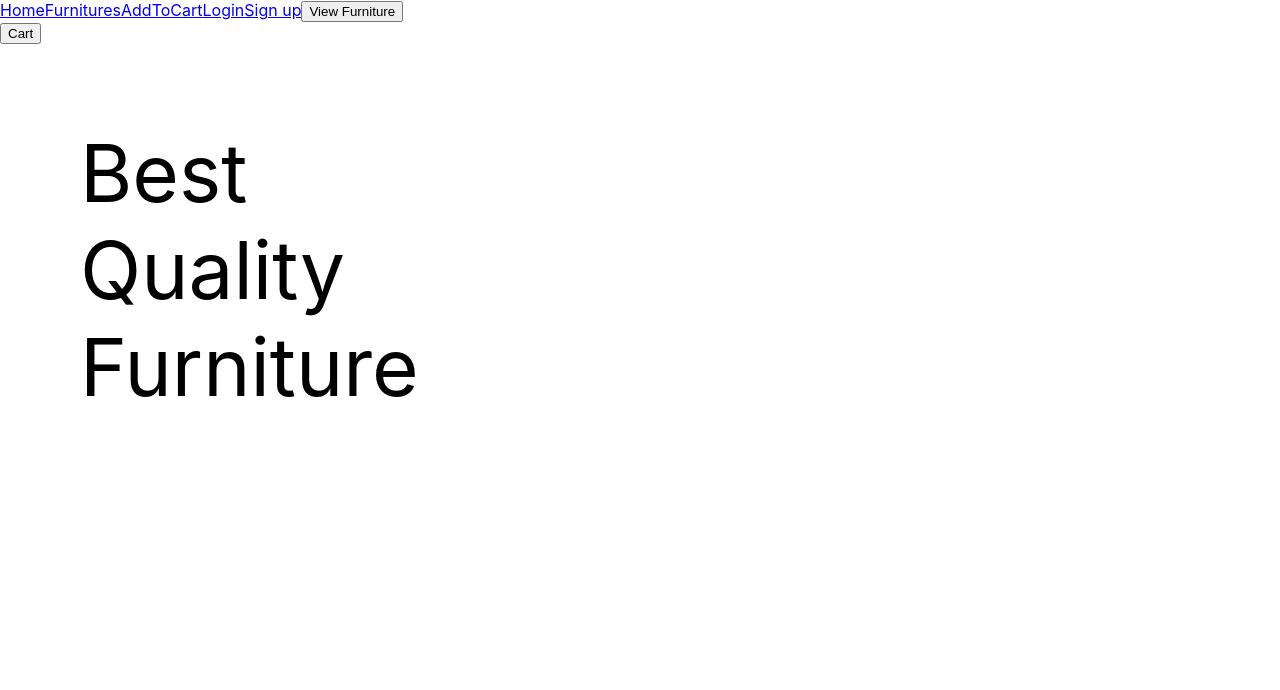
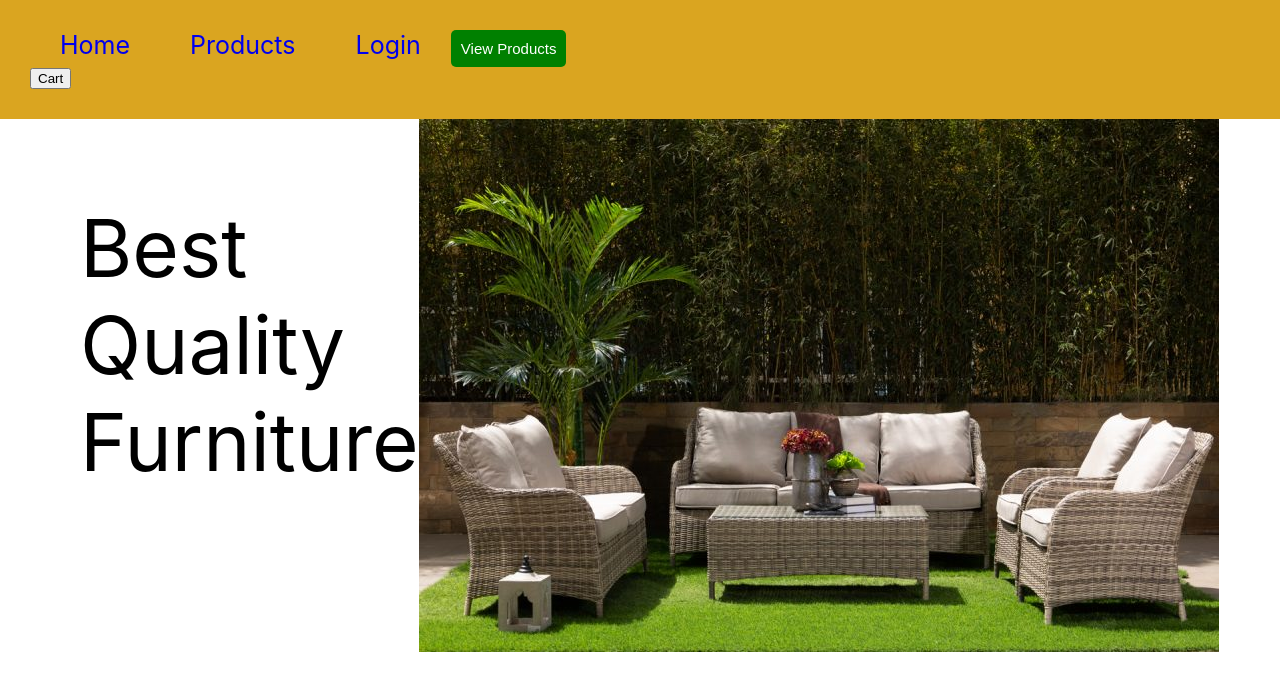
Before and after one commit to gideonlangat98/Furniture-Booking, a React (Create React App) app: page / in a window 1280 px wide. Shown: the top 690 px of the page. Built offline with nearby package versions, Linux system fonts and the light colour scheme.

Commit message:
add image to homepage

```diff
--- a/package.json
+++ b/package.json
@@ -8,6 +8,7 @@
     "@testing-library/user-event": "^13.5.0",
     "react": "^18.2.0",
     "react-dom": "^18.2.0",
+    "react-icons": "^4.4.0",
     "react-router-dom": "^5.3.3",
     "react-scripts": "5.0.1",
     "web-vitals": "^2.1.4"
--- a/src/App.css
+++ b/src/App.css
@@ -2,21 +2,28 @@
     text-align: center;
 }
 
-/* .navbar--wrapper{ */
-    /* font-size: 25px;
-    height: 10vh;
-    background: goldenrod;
-    color: white;
+.nav{
+    background-color: goldenrod;
+    padding: 30px;
+}
+
+.home-page{
     display: flex;
-    justify-content: space-between;
-    align-items: center;
-    padding: 0 1rem;
-} */
+}
 
 .login{
     margin-right: 1rem;
     font-size: 20px;
     padding: 5px;
+    border-radius: 5px;
+}
+
+.view-button{
+    color: white;
+    font-size: 15px;
+    background-color: green;
+    padding: 8px;
+    border-color: transparent;
     border-radius: 5px;
 }
 
--- a/src/App.js
+++ b/src/App.js
@@ -30,7 +30,7 @@ function App() {
 
   return (
     <div>
-      <NavBar setShow={setShow} size={cart.length} />
+      <NavBar setShow={setShow} />
       <Switch>
       <Route exact path="/">
       <HomePage />
--- a/src/Components/AddToCart.js
+++ b/src/Components/AddToCart.js
@@ -10,7 +10,7 @@ function AddToCart({cart, setCart, handleChange}) {
   };
 
   function handlePrice(){
-    let answ = 10000
+    let answ = price
     cart.map((furniture) => (answ += furniture.amount * furniture.price));
     setPrice(answ)
   }
@@ -29,7 +29,7 @@ function AddToCart({cart, setCart, handleChange}) {
         </div>
         <div>
           <button onClick={() => handleChange(furniture, 1)}>+</button>
-          <button>{furniture.amount}</button>
+          <button>{furniture.price}</button>
           <button onClick={() => handleChange(furniture, -1)}>-</button>
         </div>
         <div>
--- a/src/Components/HomePage.js
+++ b/src/Components/HomePage.js
@@ -1,9 +1,15 @@
 import React from 'react';
+import furn1 from '../images/furn.jpg'
 
 function HomePage() {
   return (
-    <div>
-     <p style={{fontSize:"5rem", marginLeft: "5rem"}}>Best<br></br> Quality<br></br>Furniture</p>
+    <div className='home-page'>
+      <div>
+      <p style={{fontSize:"5rem", marginLeft: "5rem"}}>Best<br></br> Quality<br></br>Furniture</p>
+      </div>
+      <div>
+      <img src={furn1} alt="" />
+      </div>
     </div>
   )
 }
--- a/src/Components/NavBar.js
+++ b/src/Components/NavBar.js
@@ -1,33 +1,29 @@
 import React from 'react'
 import { NavLink } from "react-router-dom"
+
+const navLinks = {
+  display: "inline",
+  padding: "30px",
+  textDecoration: "none",
+  fontSize: "25px",
+}
 
 function NavBar({setShow}) {
   return (
     <div className='nav'>
-      <NavLink to="/">
+      <NavLink to="/" style={navLinks}>
         Home
       </NavLink>
-      <NavLink to="/furniturelist">
-        Furnitures
+      <NavLink to="/furniturelist" style={navLinks}>
+        Products
       </NavLink>
-      <NavLink to="/addtocart">
-        AddToCart
-      </NavLink>
-      <NavLink to="/furnitureform">
+      <NavLink to="/furnitureform" style={navLinks}>
         Login
       </NavLink>
-      <NavLink to="/login">
-        Sign up
-      </NavLink>
-      {/* <div className='navbar--wrapper' > */}
-        <button onClick={() => setShow(true)}>View Furniture</button>
-        {/* </div> */}
-        <div className='rightbar-wrapper'>
-          <span>
-            </span>
-            <div>
-              <button onClick={() => setShow(false)}>Cart</button>
-              </div>
+        <button onClick={() => setShow(true)} className="view-button">View Products</button>
+
+        <div className='rightbar-wrapper' onClick={() => setShow(false)}>
+              <button >Cart</button>
               <div>
             {/* <div>AddToCart</div> */}
             </div>
```
Also changed, not shown: src/images/furn.jpg (added), 1 other file (tests, documents, lock files or other folders).
